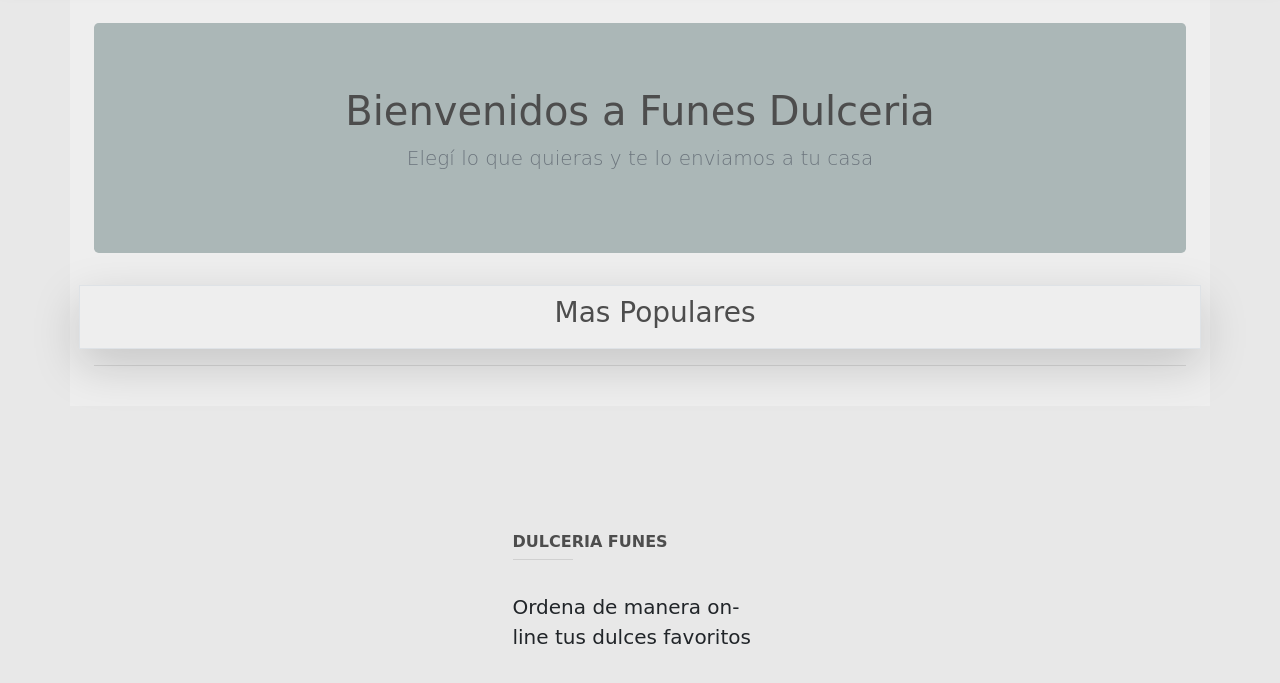
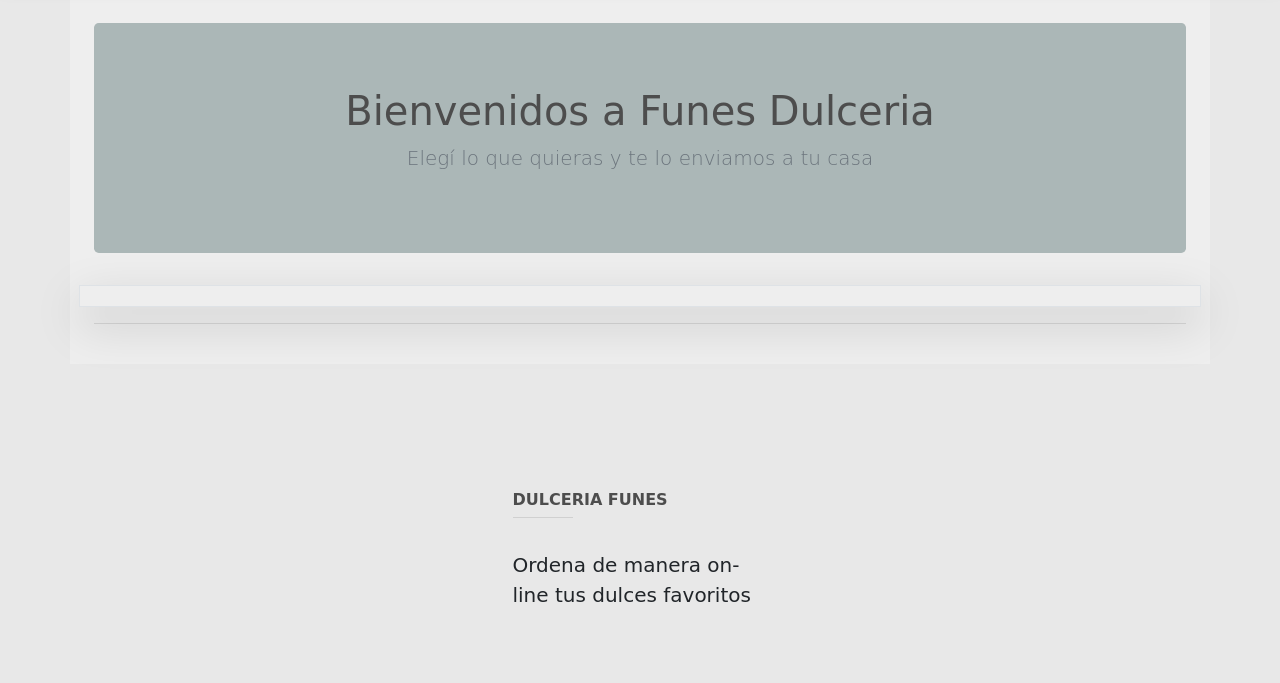
Before and after one commit to rjnocelli/ecommerce, a Django app: page / in a window 1280 px wide. Shown: the part 83-766 px from the top of the page. Run offline with Django 3.2, Linux system fonts and the light colour scheme; tables that the repository leaves empty hold one stand-in row (values such as "Sample post"); some libraries are stand-ins or nearby versions; some web fonts are replaced.

Commit message:
Add carousel with most popular products and sale promotions
issue: #22

```diff
--- a/inventario/settings.py
+++ b/inventario/settings.py
@@ -16,7 +16,7 @@ SECRET_KEY = 'no-1lmc8ehgdga-x_ptlw^97#7tv)j1=_pz5-8iq-7c=uy*3(e'
 # SECURITY WARNING: don't run with debug turned on in production!
 DEBUG = True
 
-ALLOWED_HOSTS = []
+ALLOWED_HOSTS = ['192.168.1.8','localhost']
 
 CORS_ORIGIN_ALLOW_ALL = True
 
--- a/inventario_app/models.py
+++ b/inventario_app/models.py
@@ -4,7 +4,7 @@ from django.utils import timezone
 class Product(models.Model):
     name = models.CharField(max_length=50, verbose_name="nombre")
     price = models.DecimalField(max_digits = 5, decimal_places= 2, verbose_name="precio")
-    description = models.TextField(max_length=100, verbose_name="descripcion")
+    description = models.TextField(max_length=255, verbose_name="descripcion")
     timestamp = models.DateTimeField(default=timezone.now,blank=True, null=True)
     image = models.ImageField(default='chocolate.jpg',blank=True, null=True, verbose_name='imagen')
     category = models.ManyToManyField("Category", verbose_name='categoria', blank=True)
--- a/inventario_app/templates/inventario_app/index.html
+++ b/inventario_app/templates/inventario_app/index.html
@@ -17,9 +17,26 @@
     <h1 class="">Bienvenidos a Funes Dulceria</h1>
     <p class="lead text-muted">Elegí lo que quieras y te lo enviamos a tu casa<p>
 </div>
+
 <div id='most-popular-container' style="padding: 10px" class="row shadow-lg border boder-light">
+    <!-- <div style="float: none; margin: 0 auto;" class='row justify-content-center'>
+        <h3 >Productos Mas Populares y Ofertas</h3>
+    </div> -->
     <div style="float: none; margin: 0 auto;" class='row'>
-        <h3 class=''>Mas Populares</h3>
+        <div id="carouselExampleIndicators" class="carousel slide" data-ride="carousel">
+            <ol class="carousel-indicators">
+            </ol>
+            <div class="carousel-inner">
+            </div>
+            <a class="carousel-control-prev" href="#carouselExampleIndicators" role="button" data-slide="prev">
+              <span class="carousel-control-prev-icon" aria-hidden="true"></span>
+              <span class="sr-only">Previous</span>
+            </a>
+            <a class="carousel-control-next" href="#carouselExampleIndicators" role="button" data-slide="next">
+              <span class="carousel-control-next-icon" aria-hidden="true"></span>
+              <span class="sr-only">Next</span>
+            </a>
+          </div>
     </div>
     <div id='most-popular-row' class="row"></div>
 </div><hr>
--- a/static/css/main.css
+++ b/static/css/main.css
@@ -128,3 +128,19 @@ h1,h2,h3,h4,h5,h6{
 #base-div {
 	margin: 20px;
 }
+
+.carousel-item{
+    width: 100%; /*width you want*/
+    height: 300px; /*height you want*/
+    overflow: hidden;
+}
+.carousel-item img{
+    width: 100%;
+    height: 100%;
+	object-fit: cover;
+	/* object-fit: contain; */
+}
+
+.carousel-caption h4{
+	color:white;
+}
--- a/static/js/index.js
+++ b/static/js/index.js
@@ -110,20 +110,36 @@ function buildProductsList() {
     }
 
     function fetchMostPopularProducts(products) {
-        popular_products_div = document.getElementById('most-popular-row')
-        popular_products_div.innerHTML = ``
-        products.forEach((product) => {
-            popular_products_div.innerHTML += `
-            <div id='popular-product ${product.id}' class=" p-3 col-lg-3 col-md-3 col-sm-3">
-                <a id='img-atag-mp ${product.id}' href=""><img class="img-thumbnail" src="${product.image}"></a>
-                <div class="box-element product p-3">
-                    <h6 class="pt-2" style="display: inline-block; float: right">$ ${product.price} p/u</h6>
-                    <a href=""><h6 class="pt-2" style="display: inline-block"><strong>${product.name}</strong></h6></a>
-                    <br><a id='lo-quiero-mp ${product.id}' class="btn btn-success btn-block btn-sm" href="">Lo Quiero! <span class='far fa-candy-cane'></span></a>
-                </div>
-                <br>
-            </div>
-            `
+        let carrousel_inner_div = document.querySelector('.carousel-inner')
+        let carrousel_indicators = document.querySelector('.carousel-indicators')
+        carrousel_inner_div.innerHTML = ``
+        products.forEach((product, index) => {
+            if(index === 0){
+                carrousel_inner_div.insertAdjacentHTML('beforeend',
+                `<div class="carousel-item active">
+                    <img class="d-block w-100" src="${product.image}" alt="">
+                    <div class="carousel-caption d-none d-md-block">
+                        <h4>${product.name}</h4>
+                    </div>
+                </div>`
+                );
+                carrousel_indicators.insertAdjacentHTML('beforeend',
+                ` <li data-target="#carouselExampleIndicators" data-slide-to="${index}" class="active"></li>
+
+                `)
+            }else{
+                carrousel_inner_div.insertAdjacentHTML('beforeend',
+                `<div class="carousel-item">
+                    <img class="" src="${product.image}" alt="">
+                    <div class="carousel-caption d-none d-md-block">
+                        <h4>${product.name}</h4>
+                    </div>
+                </div>`
+                );
+                carrousel_indicators.insertAdjacentHTML('beforeend',
+                ` <li data-target="#carouselExampleIndicators" data-slide-to="${index}"></li>
+                `);
+            }
         });
 
     addLoQuieroTag(products, "lo-quiero-mp")
@@ -169,4 +185,3 @@ function renderProducts(products) {
     });
 
 }
-//searching engine code
```
Also changed, not shown: inventario_app/migrations/0011_auto_20201114_2143.py (added), static/images/113892315_335005394553818_1787923586805266869_n.jpg (added).
